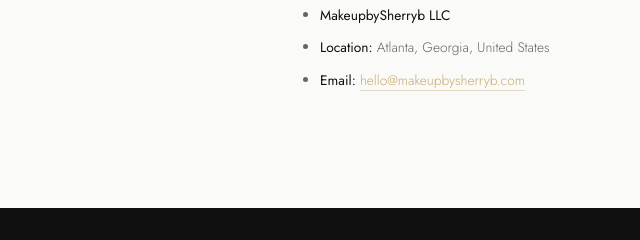
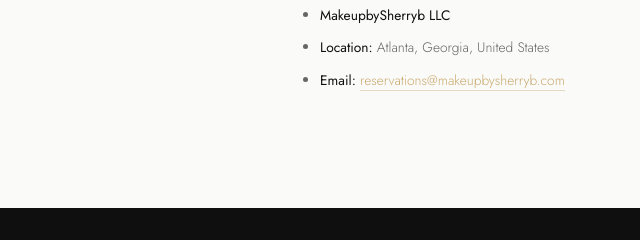
Before and after one commit to johnsmith994751151075-cloud/makeupbysherryb, a website: page terms.html in a window 1280 px wide. Shown: the part 2564-2804 px from the top of the page, 0-640 px from the left. Drawn offline with nearby package versions, Linux system fonts and the light colour scheme.

Commit message:
chore: purpose-specific email addresses

```diff
--- a/terms.html
+++ b/terms.html
@@ -123,7 +123,7 @@
     <ul>
       <li><strong>MakeupbySherryb LLC</strong></li>
       <li><strong>Location:</strong> Atlanta, Georgia, United States</li>
-      <li><strong>Email:</strong> <a href="mailto:hello@makeupbysherryb.com" class="inline">hello@makeupbysherryb.com</a></li>
+      <li><strong>Email:</strong> <a href="mailto:reservations@makeupbysherryb.com" class="inline">reservations@makeupbysherryb.com</a></li>
     </ul>
 
   </div>
@@ -134,7 +134,7 @@
     <div class="footer-links">
       <a href="https://www.instagram.com/makeupbysherryb" target="_blank">Instagram</a>
       <a href="/#contact">Contact</a>
-      <a href="mailto:hello@makeupbysherryb.com">Email</a>
+      <a href="mailto:reservations@makeupbysherryb.com">Email</a>
       <a href="/privacy">Privacy Policy</a>
       <a href="/terms">Terms &amp; Conditions</a>
     </div>
```
